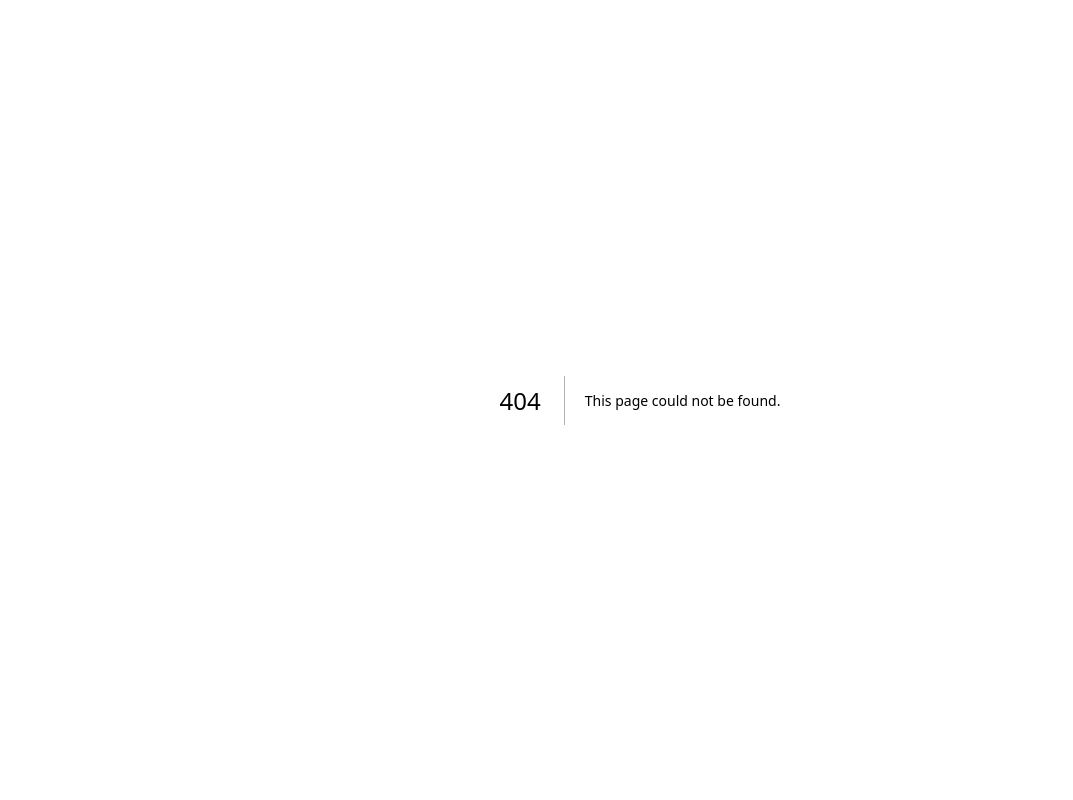
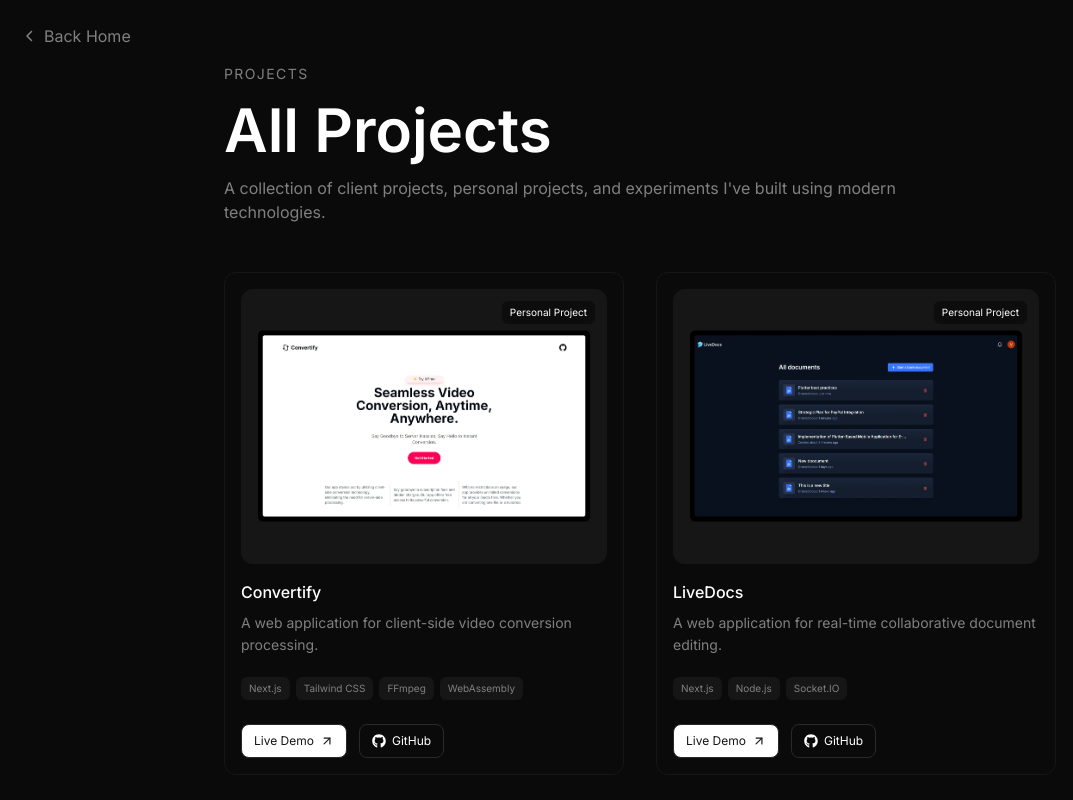
Before and after one commit to vinulays/portfolio, a Next.js app: page /projects in a window 1280 px wide. Before the commit this address had no page. Shown: the top 800 px of the page, without its empty margins (0-1073 px from the left). Built offline with nearby package versions, Linux system fonts and the light colour scheme; a web font is replaced by a local one.

Commit message:
feat(projects): add all projects page

```diff
--- /dev/null
+++ b/src/app/projects/page.tsx
@@ -0,0 +1,48 @@
+'use client';
+
+import ProjectCard from '@/components/ProjectCard';
+import { portfolioProjects } from '@/constants/projects';
+import { Project } from '@/types';
+import Link from 'next/link';
+import { useRouter } from 'next/navigation';
+import { FaChevronLeft } from 'react-icons/fa6';
+
+function ProjectsPage() {
+  const router = useRouter();
+
+  const navigateToProject = (slug: string) => {
+    router.push(`/projects/${slug}`);
+  };
+
+  return (
+    <main className="relative py-14 lg:py-16">
+      <Link
+        href="/"
+        className="absolute top-6 left-6 hidden items-center gap-2 text-muted-foreground transition-colors hover:text-white lg:flex"
+      >
+        <FaChevronLeft className="h-3 w-3" /> Back Home
+      </Link>
+
+      <div className="container space-y-12">
+        <div className="space-y-4">
+          <p className="text-sm tracking-widest text-muted-foreground">PROJECTS</p>
+
+          <h1 className="text-4xl font-semibold lg:text-6xl">All Projects</h1>
+
+          <p className="max-w-2xl text-muted-foreground">
+            A collection of client projects, personal projects, and experiments I&apos;ve built using modern
+            technologies.
+          </p>
+        </div>
+
+        <div className="grid gap-8 md:grid-cols-2">
+          {portfolioProjects.map((project: Project) => (
+            <ProjectCard key={project.slug} project={project} onClick={() => navigateToProject(project.slug)} />
+          ))}
+        </div>
+      </div>
+    </main>
+  );
+}
+
+export default ProjectsPage;
```
